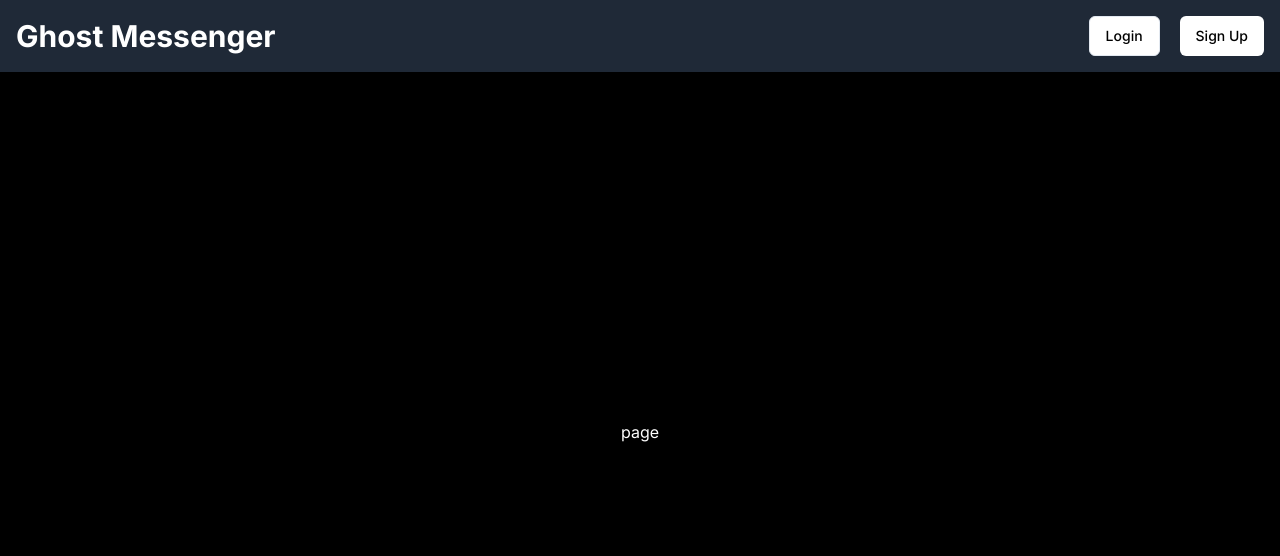
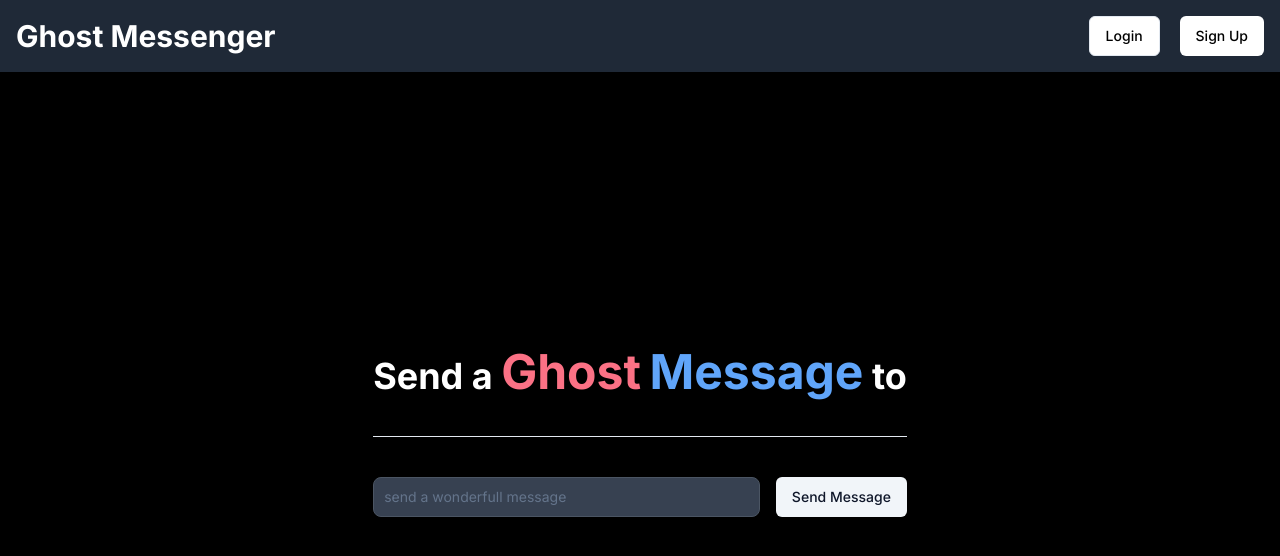
Before and after one commit to GARY121github/ghost-message, a Next.js app: page /u/1 in a window 1280 px wide. Shown: the top 556 px of the page. Built offline with nearby package versions, Linux system fonts and the light colour scheme; no server answers.

Commit message:
fix: Fix typos and improve code quality in send-message API

```diff
--- a/src/app/(app)/dashboard/page.tsx
+++ b/src/app/(app)/dashboard/page.tsx
@@ -123,7 +123,7 @@ function UserDashboard() {
   const { username } = session.user as User;
 
   const baseUrl = `${window.location.protocol}//${window.location.host}`;
-  const profileUrl = `${baseUrl}/u/${username}`;
+  const profileUrl = `${baseUrl}/u/@${username}`;
 
   const copyToClipboard = () => {
     navigator.clipboard.writeText(profileUrl);
@@ -181,7 +181,7 @@ function UserDashboard() {
         {messages.length > 0 ? (
           messages.map((message, index) => (
             <MessageCard
-              key={message._id}
+              key={index}
               message={message}
               onMessageDelete={handleDeleteMessage}
             />
--- a/src/app/(app)/layout.tsx
+++ b/src/app/(app)/layout.tsx
@@ -1,11 +1,11 @@
- "use client";
+"use client"
 import React from 'react'
 
- interface layoutProps{
+interface layoutProps {
   children: React.ReactNode
 }
 
- const layout:React.FC<layoutProps> = ({children}) => {
+const layout: React.FC<layoutProps> = ({ children }) => {
   return (
     <div className="flex flex-col items-center h-screen justify-center bg-black text-white">
       {children}
--- a/src/app/(app)/u/[username]/page.tsx
+++ b/src/app/(app)/u/[username]/page.tsx
@@ -1,9 +1,95 @@
-import React from 'react'
+"use client"
+import { useState } from 'react'
+import { usePathname } from 'next/navigation'
+import { zodResolver } from "@hookform/resolvers/zod"
+import { useForm } from "react-hook-form"
+import { z } from "zod"
+import { messageSchema } from '@/schemas/message.schema'
+import { Separator } from '@/components/ui/separator'
+import { Button } from "@/components/ui/button"
+import { Input } from '@/components/ui/input'
+import {
+  Form,
+  FormControl,
+  FormField,
+  FormItem,
+  FormMessage,
+} from "@/components/ui/form"
+import { useToast } from '@/components/ui/use-toast'
+import axios from 'axios'
+import { Loader2 } from 'lucide-react'
 
-const page = () => {
+const SendMessage = () => {
+  const pathname = usePathname()
+  const username = decodeURIComponent(pathname.split("/").pop() || "").substring(1);
+
+  const { toast } = useToast();
+
+  const [isSendingMessage, setIsSendingMessage] = useState(false);
+
+  const form = useForm<z.infer<typeof messageSchema>>({
+    resolver: zodResolver(messageSchema)
+  })
+
+  const sendMessage = async ({ content }: z.infer<typeof messageSchema>) => {
+    setIsSendingMessage(true);
+    try {
+      await axios.post('/api/send-message', {username, content});
+      toast({
+        title: 'Success',
+        description: 'Message sent successfully',
+      });
+    } catch (error: any) {
+      toast({
+        title: 'Error',
+        description: error?.response
+        ?.data?.message || error.message,
+        variant: 'destructive'
+      });
+    } finally {
+      setIsSendingMessage(false);
+    }
+  }
   return (
-    <div>page</div>
+    <div className='flex flex-col items-center justify-center gap-10'>
+      <h1 className="text-4xl font-bold">
+        Send a {" "}
+        <span className="text-5xl text-rose-400 cursor-pointer hover:animate-ping">Ghost</span> {" "}
+        <span className='text-5xl text-blue-400 cursor-pointer hover:animate-ping'>Message</span>{" "} to {" "}
+        <span className="text-[#ffafcc] text-5xl underline decoration-wavy decoration-amber-500">{username.toUpperCase().split(" ")[0]}</span></h1>
+      <Separator />
+      <Form {...form}>
+        <form onSubmit={form.handleSubmit(sendMessage)} className="flex gap-4 items-start w-full">
+          <FormField
+            control={form.control}
+            name="content"
+            render={({ field }) => (
+              <FormItem className='w-4/5'>
+                <FormControl>
+                  <Input
+                    className='border text-sm rounded-lg block w-full p-2.5 bg-gray-700 border-gray-600 placeholder-gray-400 text-white focus:ring-blue-500 focus:border-blue-500'
+                    placeholder="send a wonderfull message"
+                    {...field}
+                  />
+                </FormControl>
+
+                <FormMessage />
+              </FormItem>
+            )}
+          />
+          <Button variant="secondary" type="submit">
+            {
+              isSendingMessage ? (
+                <>
+                <Loader2 className='h-4 w-4 animate-spin' /> {" "} Sending Message
+                </>
+              ) : "Send Message"
+            }
+          </Button>
+        </form>
+      </Form>
+    </div>
   )
 }
 
-export default page
+export default SendMessage
--- /dev/null
+++ b/src/app/(app)/u/layout.tsx
@@ -0,0 +1,12 @@
+"use client"
+import React from 'react'
+
+const layout = ({children}: {children : React.ReactNode}) => {
+  return (
+    <div className='container mx-auto px-4 flex flex-col justify-center items-center text-white bg-black h-screen'>
+        {children}
+    </div>
+  )
+}
+
+export default layout
--- a/src/app/api/auth/[...nextauth]/options.ts
+++ b/src/app/api/auth/[...nextauth]/options.ts
@@ -68,8 +68,6 @@ export const authOptions: NextAuthOptions = {
                             messages: []
                         });
 
-                        console.log(newUser);
-
                         if (!newUser) {
                             throw new Error("Failed to create user");
                         }
--- a/src/app/api/get-messages/route.ts
+++ b/src/app/api/get-messages/route.ts
@@ -68,7 +68,7 @@ export async function GET(request: Request) {
             {
                 success: true,
                 message: "Messages fetched successfully",
-                data: user[0].messages
+                messages: user[0].messages
             },
             {
                 status: 200
--- a/src/app/api/send-message/route.ts
+++ b/src/app/api/send-message/route.ts
@@ -4,7 +4,7 @@ import { Message } from "@/models/user.model";
 
 export async function POST(request: Request) {
     await dbConnect();
-    const {username , content } = await request.json();
+    const {username , content} = await request.json();
     try {
         const user = await UserModel.findOne({username});
         if(!user){
--- a/src/app/api/suggest-messages/route.ts
+++ b/src/app/api/suggest-messages/route.ts
@@ -11,7 +11,8 @@ export const dynamic = 'force-dynamic';
 
 export async function POST(req: Request) {
     try {
-        const prompt = "Create a list of three open-ended and engaging messages that I can use to start a conversation with a new friend.";
+        const prompt = "Create a list of three open-ended and engaging questions formatted as a single string. Each question should be separated by '||'. These questions are for an anonymous social messaging platform, like Qooh.me, and should be suitable for a diverse audience. Avoid personal or sensitive topics, focusing instead on universal themes that encourage friendly interaction. For example, your output should be structured like this: 'What’s a hobby you’ve recently started?||If you could have dinner with any historical figure, who would it be?||What’s a simple thing that makes you happy?'. Ensure the questions are intriguing, foster curiosity, and contribute to a positive and welcoming conversational environment.";
+        ;
 
         // Ask OpenAI for a streaming chat completion given the prompt
         const response = await openai.completions.create({
@@ -19,16 +20,20 @@ export async function POST(req: Request) {
             max_tokens: 400,
             stream: true,
             prompt,
-          });
+        });
+
+        console.log(response);
 
         // Convert the response into a friendly text-stream
         const stream = OpenAIStream(response);
+
+        console.log(stream);
         // Respond with the stream
         return new StreamingTextResponse(stream);
     } catch (error) {
         if (error instanceof OpenAI.APIError) {
             const { name, status, headers, message } = error;
-            return NextResponse.json({ name, status, headers, message }, { status});
+            return NextResponse.json({ name, status, headers, message }, { status });
         }
         else {
             console.error("Error while suggesting messages", error);
--- a/src/components/MessageCard.tsx
+++ b/src/components/MessageCard.tsx
@@ -1,4 +1,6 @@
+"use client";
 import { Message } from '@/models/user.model';
+import { Trash2 } from 'lucide-react';
 import React from 'react'
 
 
@@ -8,8 +10,27 @@ type MessageCardProps = {
   };
 
 const MessageCard: React.FC<MessageCardProps> = ({message , onMessageDelete}) => {
+  const formattedDate = new Date(message.createdAt).toLocaleDateString('en-US', {
+    year: 'numeric',
+    month: 'long',
+    day: 'numeric',
+  });
   return (
-    <div>MessageCard</div>
+    <div className="bg-white text-black rounded-lg">
+      <div className="p-4">
+        <div className="flex justify-between items-center">
+          <h1 className="text-lg font-semibold">{message.content}</h1>
+          <button
+            onClick={() => onMessageDelete(message._id)}
+            className="text-red-500"
+          >
+            <Trash2 />
+          </button>
+        </div>
+        <p className="text-sm mt-2">{formattedDate}</p>
+      </div>
+
+    </div>
   )
 }
 
--- a/src/components/Navbar.tsx
+++ b/src/components/Navbar.tsx
@@ -9,7 +9,7 @@ const Navbar = () => {
     const session = useSession()
     const user: User = session.data?.user;
     const onSignOutHandler = async () => {
-        signOut({ redirect: true, callbackUrl: '/' })
+        signOut()
     }
     return (
         <header className="relative text-white p-4">
```
Lines whose indentation alone changed are shown as unchanged.
